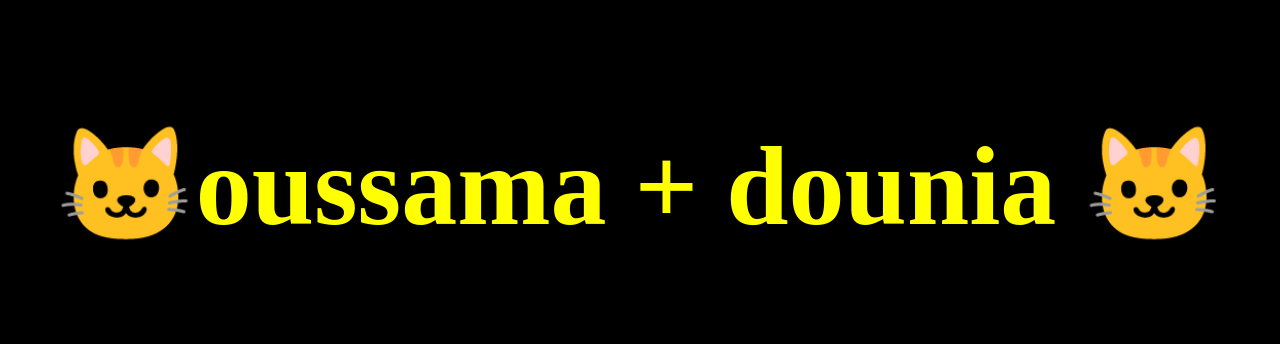
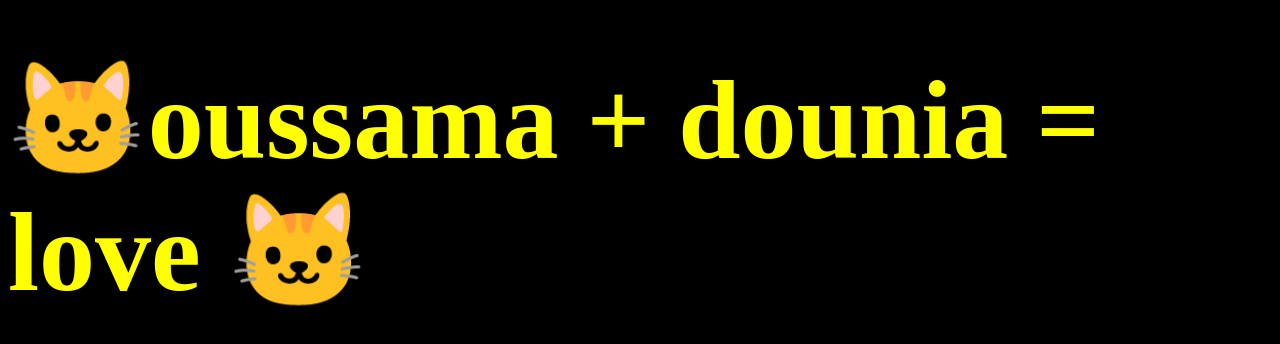
Before and after one commit to Niro000/niro-youtube, a plain HTML site: page index.html in a window 1280 px wide. Shown: the part 222-566 px from the top of the page. Drawn offline with Linux system fonts and the light colour scheme.

Commit message:
Update index.html

```diff
--- a/index.html
+++ b/index.html
@@ -12,7 +12,7 @@
     </style>
 </head>
 <body>
-    <h1>🐱<span class="yellow-text">oussama + dounia</span> 🐱</h1>
+    <h1>🐱<span class="yellow-text">oussama + dounia = love</span> 🐱</h1>
 
 <script src="script.js"></script>
     </body>
```
